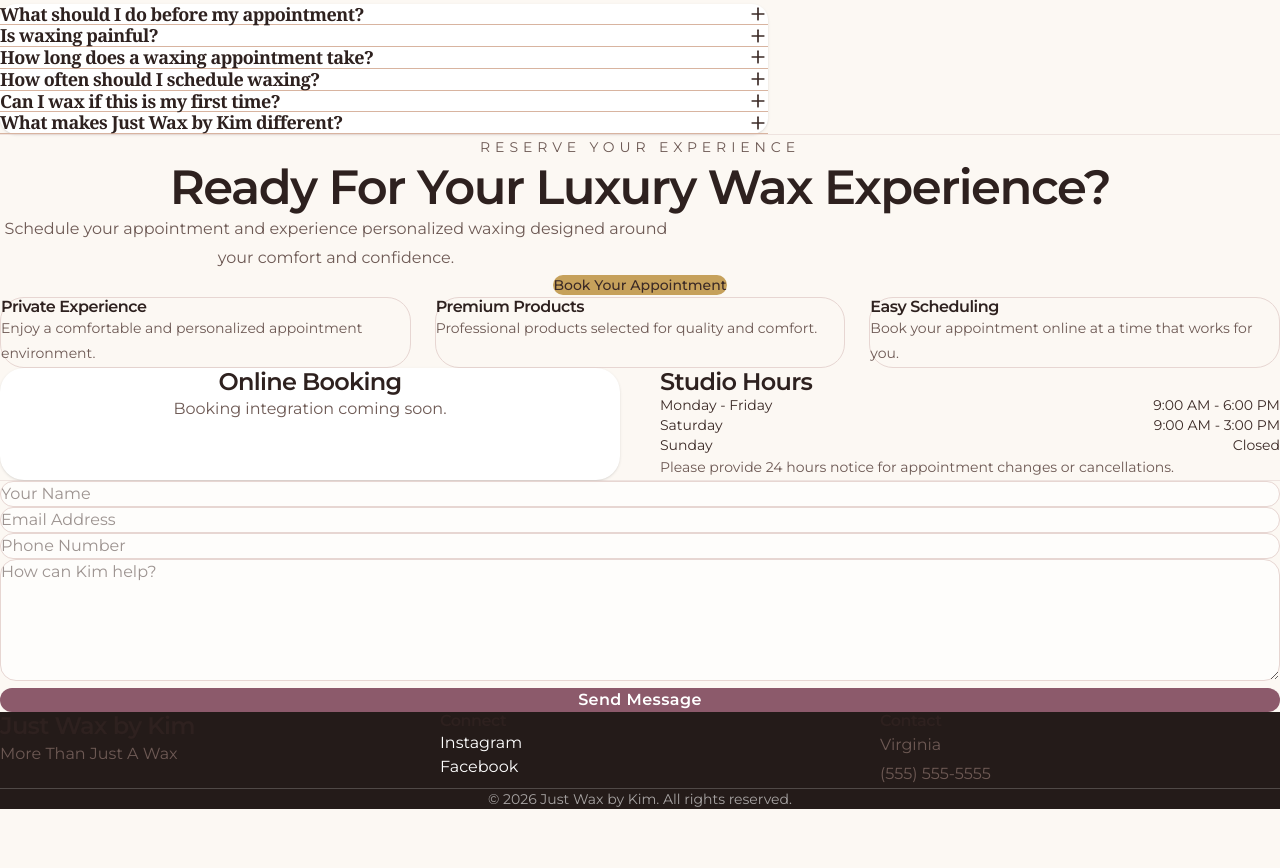
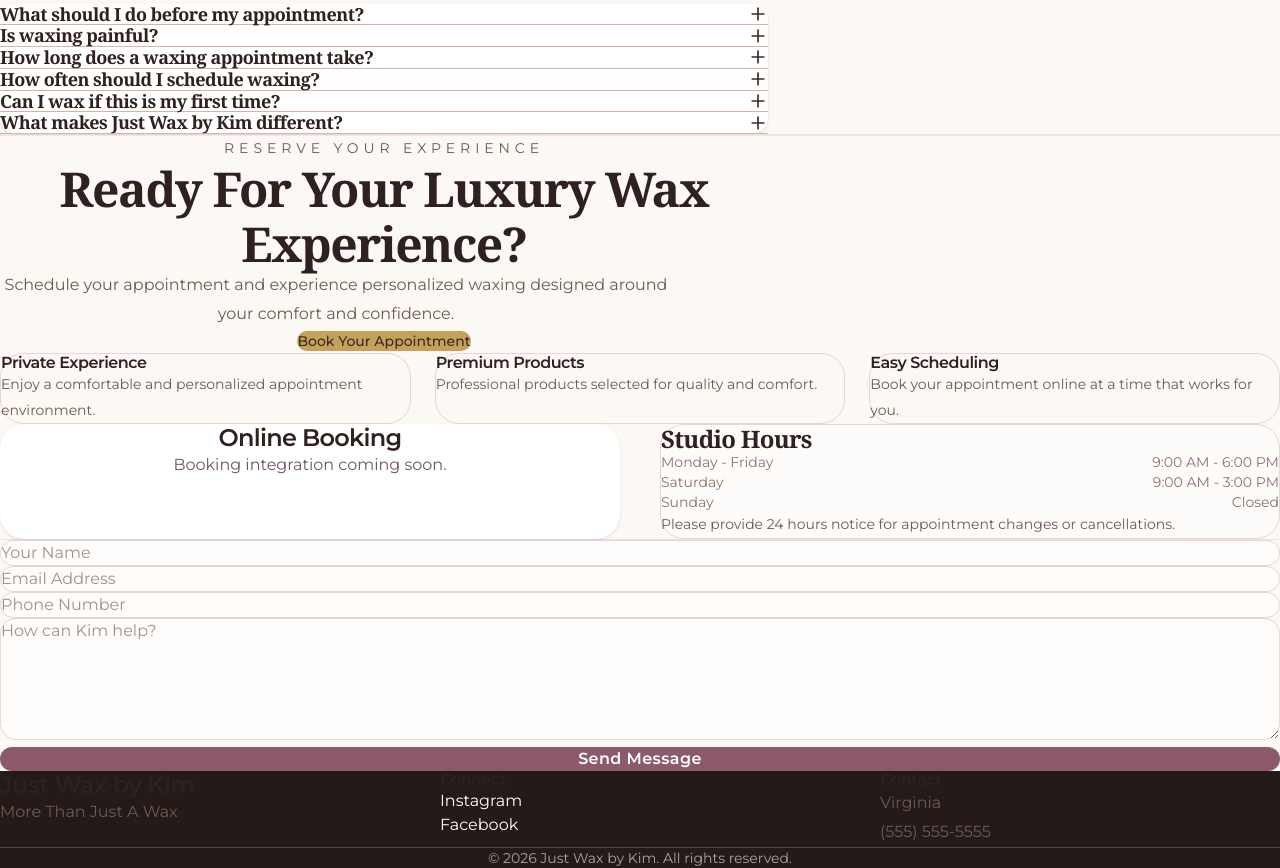
Before and after one commit to kevin-phan-25/just-wax-by-kim, a Next.js app: page / in a window 1280 px wide. Shown: the part 3401-4269 px from the top of the page. Before the commit the page ends 4210 px from the top, so only its background shows below. Built offline with nearby package versions, Linux system fonts and the light colour scheme; a web font is replaced by a local one.

Commit message:
Update Booking.tsx

```diff
--- a/features/booking/Booking.tsx
+++ b/features/booking/Booking.tsx
@@ -2,26 +2,22 @@
  * -----------------------------------------------------------------------------
  * File: Booking.tsx
  *
- * Created: July 27, 2026
- *
  * Description:
- * Main booking experience section.
+ * Luxury booking experience section.
  *
  * Changes:
- * - July 27, 2026
- *   - Created luxury booking section.
+ * - July 28, 2026
+ *   - Unified background with Hero
+ *   - Removed ivory override
+ *   - Added luxury section border
+ *   - Updated spacing hierarchy
  *
  * -----------------------------------------------------------------------------
  */
 
-
 import {
-
   BOOKING_CONFIG
-
-}
-
-from "./booking.constants";
+} from "./booking.constants";
 
 
 import BookingCTA from "./BookingCTA";
@@ -32,19 +28,13 @@ import BookingWidget from "./BookingWidget";
 
 
 import {
-
   businessHours,
-
   cancellationPolicy
-
-}
-
-from "./booking.data";
+} from "./booking.data";
 
 
 
-
-export default function Booking(){
+export default function Booking() {
 
 
   return (
@@ -52,9 +42,12 @@ return (
     <section
 
       className="
-bg-brand-ivory
+        bg-brand-cream
+        border-t
+        border-brand-border/50
         px-6
         py-24
+        md:py-32
       "
 
     >
@@ -70,22 +63,29 @@ max-w-7xl
       >
 
 
+        {/* Header */}
 
         <div
 
           className="
+            mx-auto
+            max-w-3xl
             text-center
           "
 
         >
 
 
-<p className="
+          <p
+
+            className="
               uppercase
               tracking-[0.35em]
               text-sm
-text-brand-champagne
-">
+              text-brand-dusty-pink
+            "
+
+          >
 
             {BOOKING_CONFIG.eyebrow}
 
@@ -93,11 +93,18 @@ text-brand-champagne
 
 
 
-<h2 className="
+
+          <h2
+
+            className="
               mt-5
+              font-serif
               text-4xl
               md:text-5xl
-">
+              text-brand-espresso
+            "
+
+          >
 
             {BOOKING_CONFIG.title}
 
@@ -105,12 +112,18 @@ md:text-5xl
 
 
 
-<p className="
+
+          <p
+
+            className="
               mx-auto
               mt-6
               max-w-2xl
               text-brand-taupe
-">
+              leading-relaxed
+            "
+
+          >
 
             {BOOKING_CONFIG.description}
 
@@ -118,14 +131,18 @@ text-brand-taupe
 
 
 
-<div className="
-mt-8
-">
+
+          <div
+
+            className="
+              mt-10
+            "
+
+          >
 
             <BookingCTA />
 
           </div>
-
 
 
         </div>
@@ -133,9 +150,16 @@ mt-8
 
 
 
-<div className="
+
+        {/* Benefits */}
+
+        <div
+
+          className="
             mt-16
-">
+          "
+
+        >
 
           <BookingBenefits />
 
@@ -144,24 +168,52 @@ mt-16
 
 
 
-<div className="
+
+
+        {/* Booking + Hours */}
+
+        <div
+
+          className="
             mt-16
             grid
             gap-10
             md:grid-cols-2
-">
+          "
+
+        >
+
 
 
           <BookingWidget />
 
 
 
-<div>
 
 
-<h3 className="
+          <div
+
+            className="
+              rounded-3xl
+              border
+              border-brand-border
+              bg-white/60
+              p-8
+            "
+
+          >
+
+
+
+            <h3
+
+              className="
+                font-serif
                 text-2xl
-">
+                text-brand-espresso
+              "
+
+            >
 
               Studio Hours
 
@@ -169,15 +221,19 @@ Studio Hours
 
 
 
-<div className="
-mt-5
-space-y-3
-">
+
+
+            <div
+
+              className="
+                mt-6
+                space-y-4
+              "
+
+            >
 
               {
-
                 businessHours.map((item)=>(
-
 
                   <div
 
@@ -187,10 +243,10 @@ className="
                       flex
                       justify-between
                       text-sm
+                      text-brand-taupe
                     "
 
                   >
-
 
                     <span>
 
@@ -207,13 +263,10 @@ text-sm
                     </span>
 
 
-
                   </div>
 
 
                 ))
-
-
               }
 
             </div>
@@ -221,11 +274,16 @@ text-sm
 
 
 
-<p className="
+
+            <p
+
+              className="
                 mt-8
                 text-sm
                 text-brand-taupe
-">
+              "
+
+            >
 
               {cancellationPolicy}
 
@@ -234,6 +292,7 @@ text-brand-taupe
 
 
           </div>
+
 
 
         </div>
@@ -246,5 +305,4 @@ text-brand-taupe
 
   );
 
-
 }
```
Lines whose indentation alone changed are shown as unchanged.
